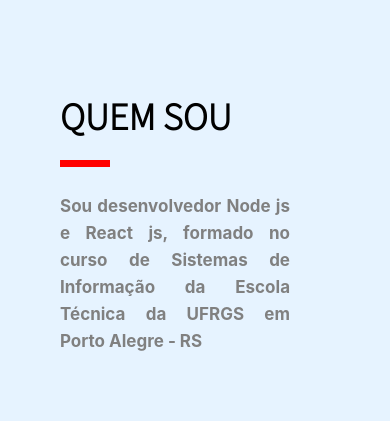
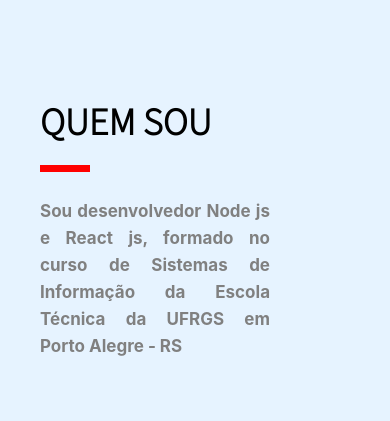
Before and after one commit to GustavoFSProg/porrtfolio, a React (Create React App) app: page / in a window 390 px wide. Shown: the part 340-761 px from the top of the page. Built offline with nearby package versions, Linux system fonts and the light colour scheme.

Commit message:
mobilefetio

```diff
--- a/src/pages/Home/Home.js
+++ b/src/pages/Home/Home.js
@@ -29,7 +29,7 @@ function Home() {
         </ListContainer>
       </ContainerImage>
       <HabilitiesContainer>
-        <div style={{ marginLeft: '60px', marginTop: '50px' }}>
+        <div style={{ marginLeft: '40px', marginTop: '60px' }}>
           <TitleSou>
             QUEM SOU
             <Linha />
```
